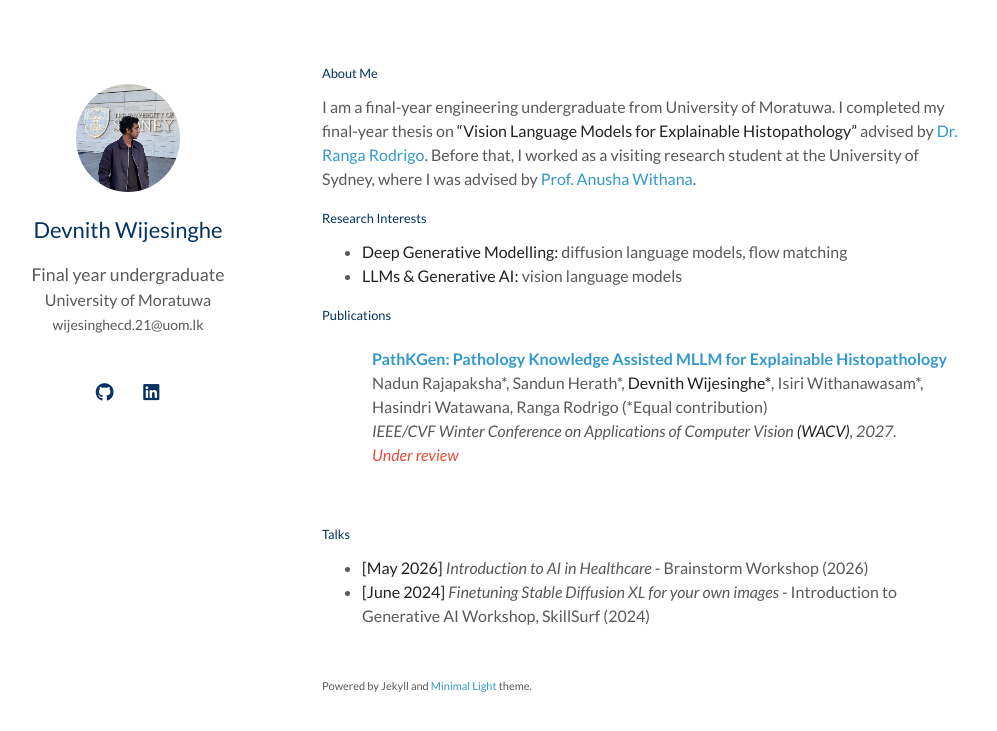
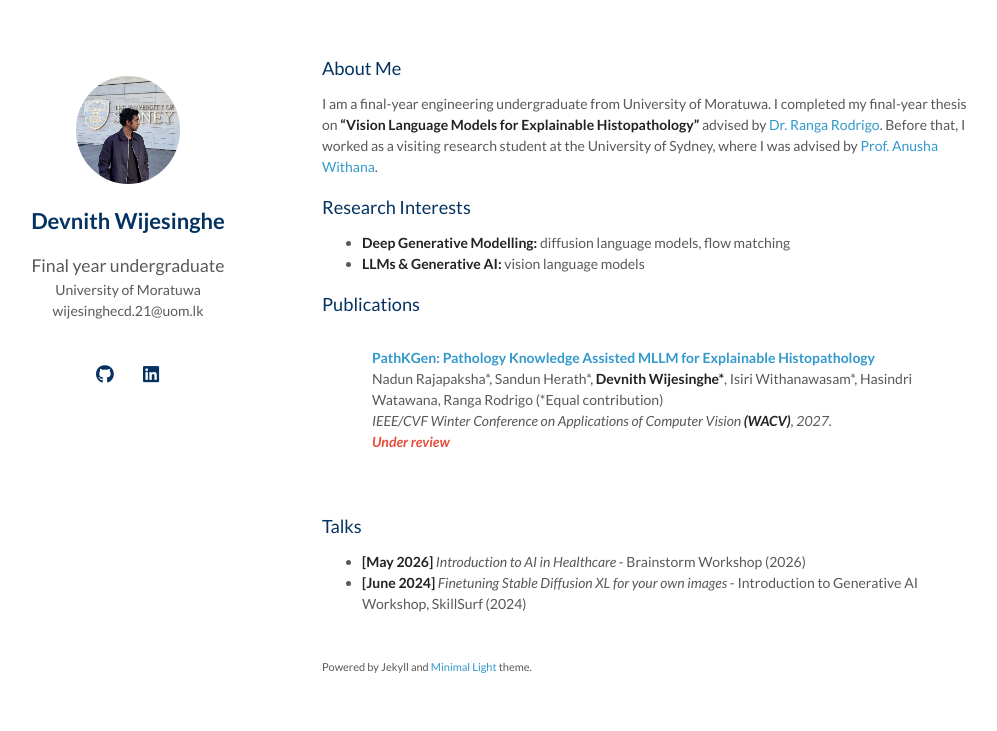
Before and after one commit to devnithw/devnithw.github.io, a Jekyll site: the page built from index.md, in a window 1280 px wide. Shown: the top 731 px of the page, without its empty margins (148-1145 px from the left). Built offline with Jekyll 4.4.1, drawn with Linux system fonts in a browser that asks for light colours; a style sheet for code colours, icons or effects is not loaded; our own code applies the rules of GitHub Pages for plain Markdown files.

Commit message:
Updated fonts

```diff
--- a/_sass/minimal-light.scss
+++ b/_sass/minimal-light.scss
@@ -235,7 +235,7 @@ h3, h4, h5, h6 {
 }
 
 h1 {
-  font-weight: 500;
+  font-weight: 550;
   color:#043361;
   margin:0 0 20px;
 }
@@ -244,7 +244,7 @@ h2 {
   color:#043361;
   font-weight: 500;
   margin:2px 0px 15px;
-  font-size: 80%;
+  font-size: 130%;
 }
 
 @media (prefers-color-scheme: dark) {
@@ -411,7 +411,7 @@ header ul a:active {
 
 strong {
   color:#222;
-  font-weight:500;
+  font-weight:550;
 }
 
 @media (prefers-color-scheme: dark) {
--- a/assets/css/font.css
+++ b/assets/css/font.css
@@ -1,7 +1,7 @@
 body {
   background-color: #fff;
   padding:0px;
-  font: 16.0px/1.5 "Lato", sans-serif;
+  font: 14.0px/1.5 "Lato", sans-serif;
   color:#595959;
   font-weight:400;
   margin:0
```
